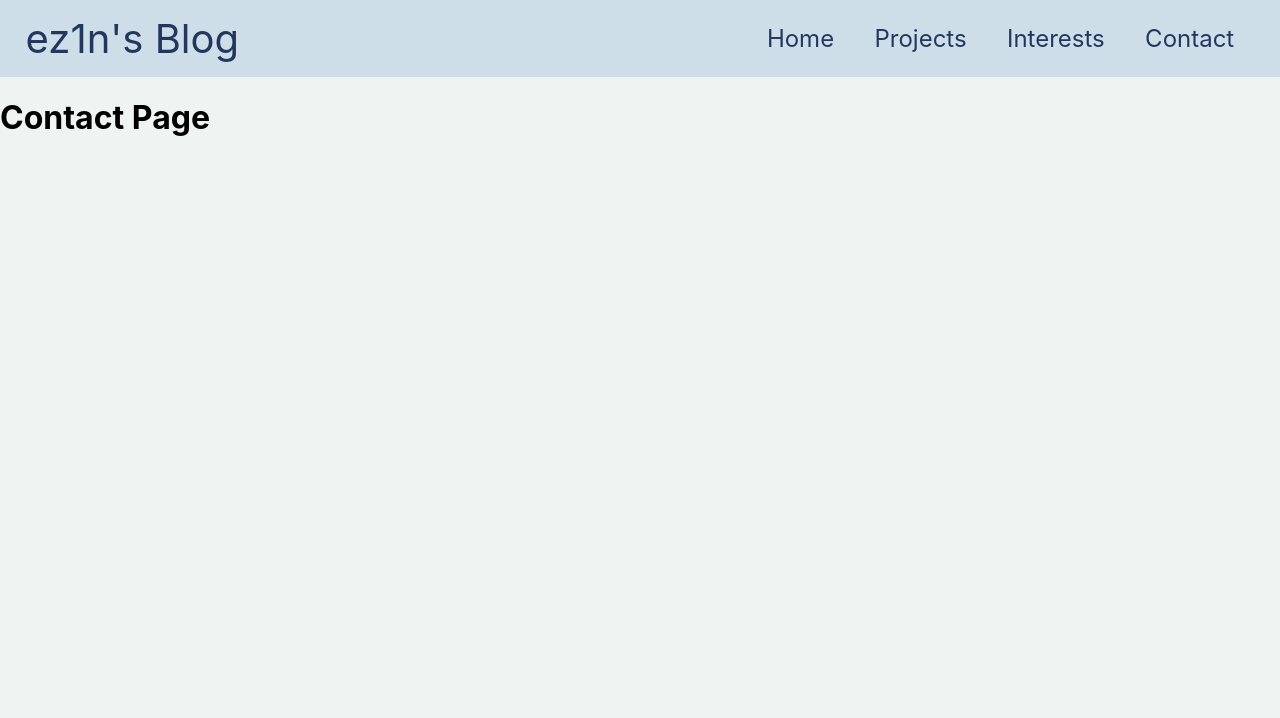
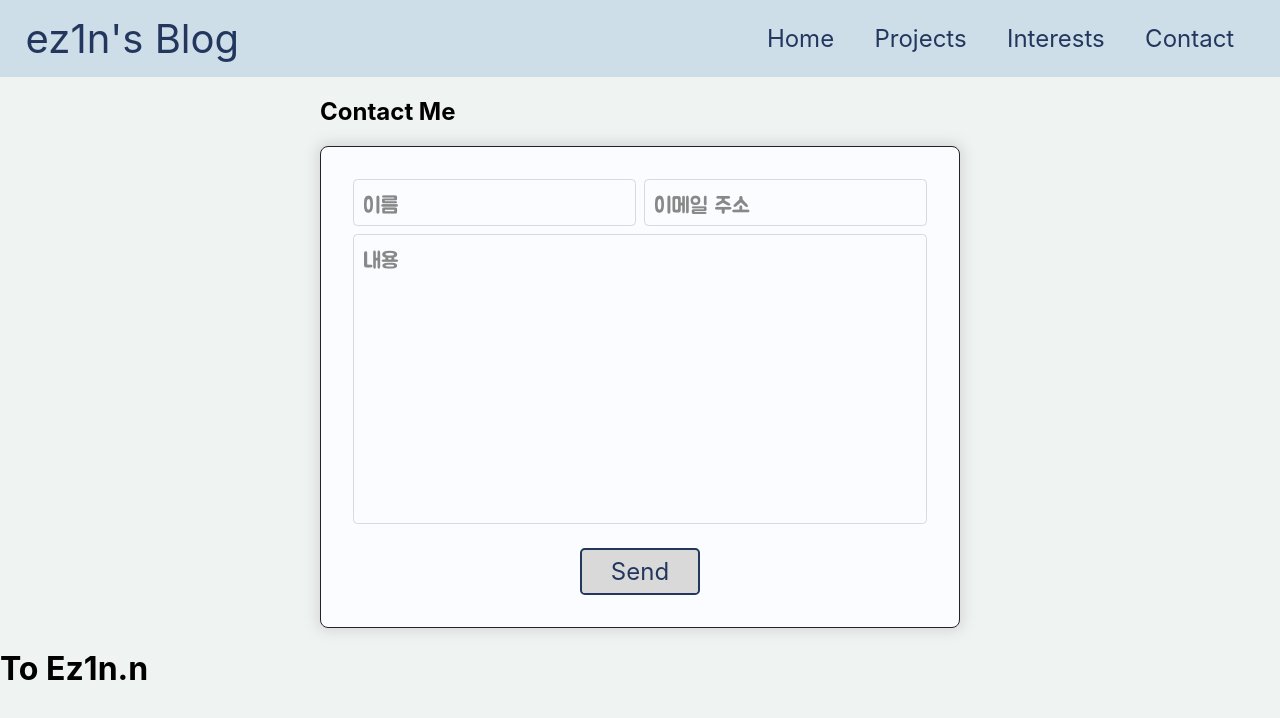
Before and after one commit to ez1n/ez1n-blog, a Next.js app: page /contact in a window 1280 px wide. Shown: the top 718 px of the page. Built offline with nearby package versions, Linux system fonts and the light colour scheme.

Commit message:
Feat: 문의 폼 생성

```diff
--- /dev/null
+++ b/components/contact/Comment/Comment.jsx
@@ -0,0 +1,9 @@
+import React from "react";
+
+export default function Comment (){
+  return (
+    <>
+      <h1>To Ez1n.n</h1>
+    </>
+  )
+}
--- /dev/null
+++ b/components/contact/ContactForm/ContactForm.jsx
@@ -0,0 +1,46 @@
+import React, {useRef} from "react";
+import styles from "./ContactForm.module.css";
+import TextField from "@/components/ui/TextField/TextField";
+import Button from "@/components/ui/Button/Button";
+
+export default function ContactForm() {
+  const nameRef = useRef();
+  const emailRef = useRef();
+  const contentRef = useRef();
+
+  const sendMessage = (e) => {
+    e.preventDefault();
+
+    const message = {
+      name: nameRef.current.value,
+      email: emailRef.current.value,
+      content: contentRef.current.value
+    }
+
+    console.log(message)
+  }
+
+  return (
+    <section className={styles.contactForm}>
+      <h1 className={styles.title}>Contact Me</h1>
+
+      <form className={styles.form}>
+        <div className={styles.contentInfo}>
+          <TextField placeholder="이름" inputRef={nameRef}/>
+          <TextField type="email" placeholder="이메일 주소" inputRef={emailRef}/>
+        </div>
+
+        <TextField
+          placeholder="내용"
+          inputRef={contentRef}
+          multiline={true}
+          rows={10}
+        />
+
+        <div className={styles.button}>
+          <Button type="submit" text="Send" onClick={sendMessage}/>
+        </div>
+      </form>
+    </section>
+  )
+}
--- /dev/null
+++ b/components/contact/ContactForm/ContactForm.module.css
@@ -0,0 +1,80 @@
+.contactForm {
+  width: 100%;
+  display: flex;
+  flex-direction: column;
+  justify-content: center;
+  align-items: center;
+}
+
+.title {
+  width: 50%;
+}
+
+.form {
+  box-sizing: border-box;
+  width: 50%;
+  padding: 2em;
+  display: grid;
+  gap: 0.5em;
+  border: 1px var(--color-primary-200) solid;
+  border-radius: 0.5em;
+  background-color: var(--color-white-50);
+  box-shadow: 0 0 13px 4px var(--color-gray-100);
+  -webkit-box-shadow: 0 0 13px 4px var(--color-gray-100);
+  -moz-box-shadow: 0 0 13px 4px var(--color-gray-100);
+}
+
+.contentInfo {
+  display: grid;
+  grid-template-columns: repeat(2, 1fr);
+  gap: 0.5em;
+}
+
+.button {
+  text-align: center;
+  margin-top: 1em;
+}
+
+@media screen and (max-width: 1240px) {
+  .title {
+    width: 60%;
+  }
+
+  .form {
+    width: 60%;
+  }
+}
+
+@media screen and (max-width: 960px) {
+  .title {
+    width: 70%;
+  }
+
+  .form {
+    width: 70%;
+  }
+}
+
+@media screen and (max-width: 768px) {
+  .title {
+    width: 80%;
+  }
+
+  .form {
+    width: 80%;
+  }
+
+  .contentInfo {
+    grid-template-columns: 1fr;
+  }
+}
+
+@media screen and (max-width: 420px) {
+  .title {
+    width: 90%;
+  }
+
+  .form {
+    width: 90%;
+  }
+}
--- /dev/null
+++ b/components/ui/Button/Button.jsx
@@ -0,0 +1,13 @@
+import styles from "./Button.module.css";
+
+export default function Button({type, text, onClick}) {
+  return (
+    <button
+      className={styles.button}
+      type={type}
+      onClick={onClick}
+    >
+      {text}
+    </button>
+  )
+}
--- /dev/null
+++ b/components/ui/Button/Button.module.css
@@ -0,0 +1,10 @@
+.button {
+  cursor: pointer;
+  padding: 0.3em 1.2em;
+  color: var(--color-font-point);
+  background-color: var(--color-gray-100);
+  border: 2px var(--color-font-point) solid;
+  border-radius: 0.2em;
+  font-size: 1.5em;
+  font-family: -apple-system, JUA, sans-serif;
+}
--- /dev/null
+++ b/components/ui/TextField/TextField.jsx
@@ -0,0 +1,23 @@
+import styles from "./TextField.module.css";
+
+export default function TextField({type="text", placeholder, inputRef, multiline, rows}) {
+  if (multiline) {
+    return (
+      <textarea
+        className={`${styles.input} ${styles.multiline}`}
+        placeholder={placeholder}
+        rows={rows}
+        ref={inputRef}
+      />
+    )
+  }
+
+  return (
+    <input
+      type={type}
+      className={styles.input}
+      placeholder={placeholder}
+      ref={inputRef}
+    />
+  )
+}
--- /dev/null
+++ b/components/ui/TextField/TextField.module.css
@@ -0,0 +1,24 @@
+.multiline {
+  box-sizing: border-box;
+  width: 100%;
+  resize: none;
+}
+
+.input {
+  width: 100%;
+  padding: 0.4em;
+  font-size: 1.4em;
+  border-radius: 0.2em;
+  border: 1px var(--color-gray-100) solid;
+  box-sizing: border-box;
+  background-color: unset;
+  font-family: -apple-system, JUA, sans-serif;
+}
+
+.input::placeholder {
+  color: var(--color-gray-200);
+}
+
+.input:focus {
+  outline: none;
+}
--- a/pages/contact/index.jsx
+++ b/pages/contact/index.jsx
@@ -1,9 +1,12 @@
 import React from 'react';
+import ContactForm from "@/components/contact/ContactForm/ContactForm";
+import Comment from "@/components/contact/Comment/Comment";
 
 export default function ContactPage(props) {
   return (
     <>
-      <h1>Contact Page</h1>
+      <ContactForm/>
+      <Comment/>
     </>
   );
 }
--- a/styles/globals.css
+++ b/styles/globals.css
@@ -10,7 +10,7 @@
   --color-white-100: #EBEBEB;
 
   --color-gray-100: #D9D9D9;
-  --color-grey-200: #888888;
+  --color-gray-200: #888888;
 
   --color-font-primary: #232323;
   --color-font-point: #23375E;
```
